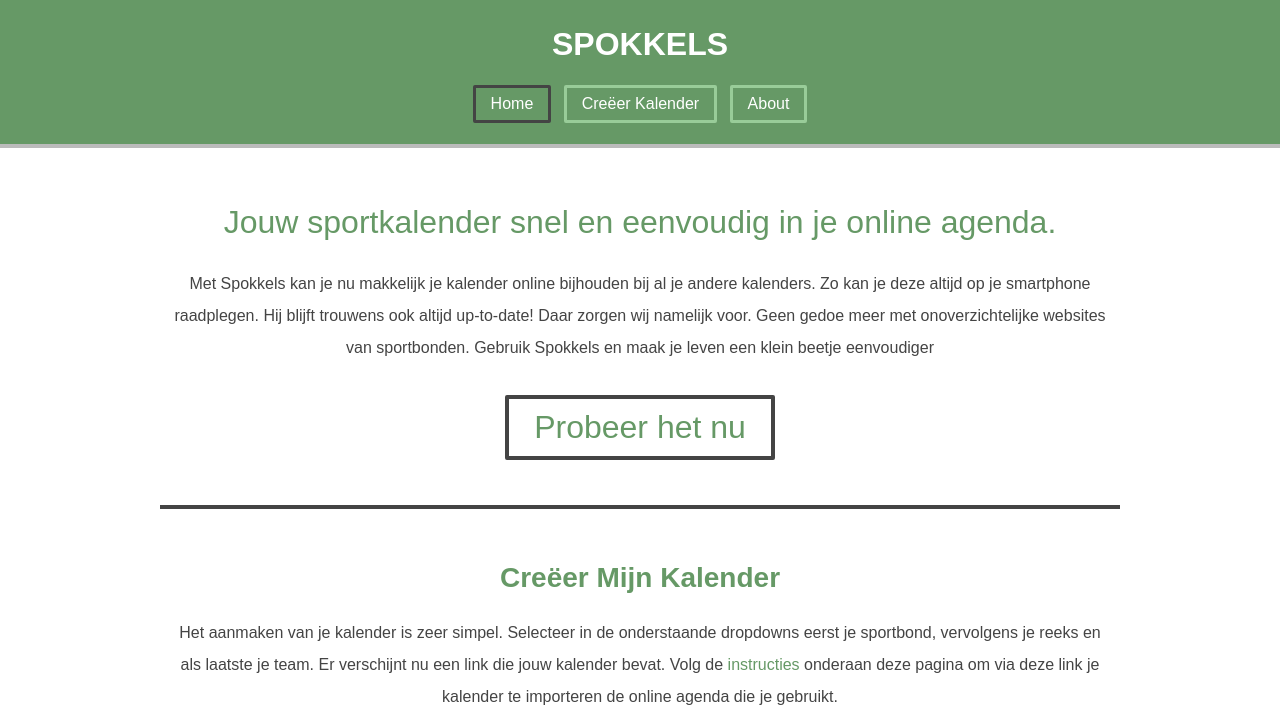
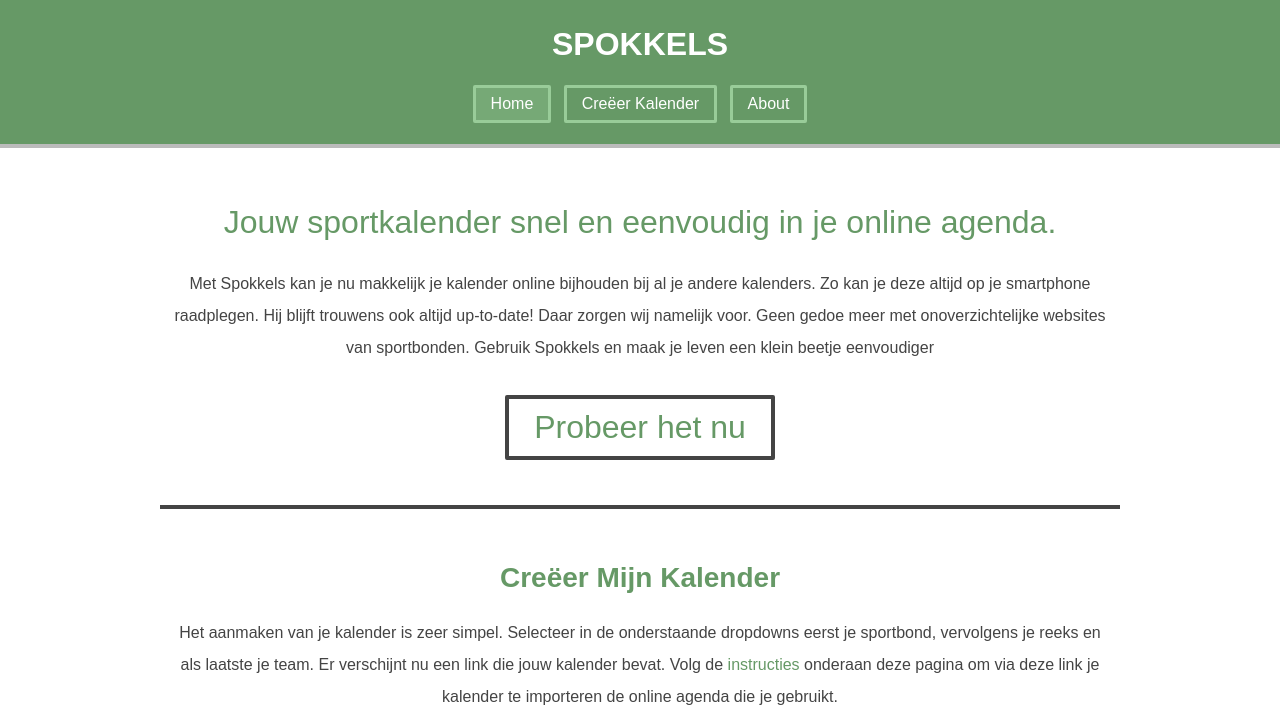
Before and after one commit to HerrSubset/spokkels-test, a plain HTML site: page index.html in a window 1280 px wide. In both pictures the pointer is over the link "Home". Shown: the top 726 px of the page. Drawn offline with Linux system fonts and the light colour scheme.

Commit message:
change nav button colors

```diff
--- a/css/main.css
+++ b/css/main.css
@@ -74,9 +74,8 @@
 }
 
 .main-nav a:hover {
-  background-color: #669966;
-  color: white;
-  border-color: #444;
+  background-color: #76a976;
+  border-color: #99cc99;
 }
 
 
```
